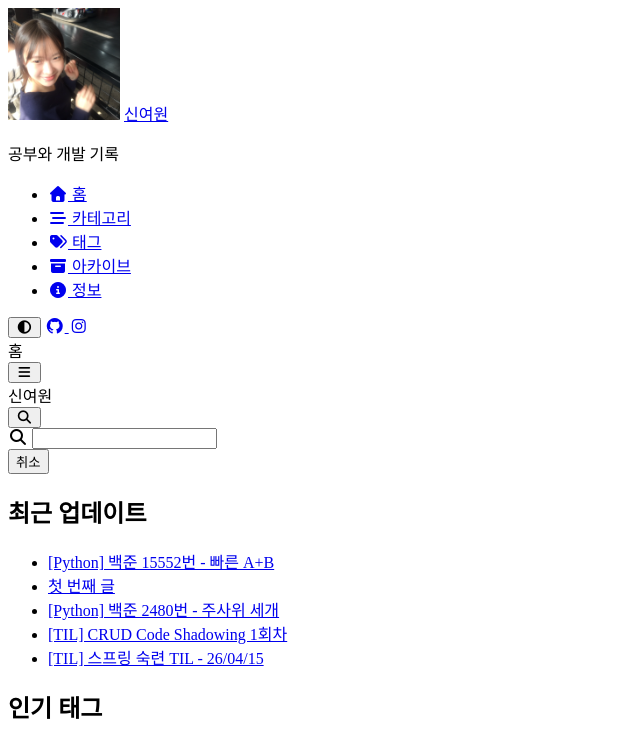
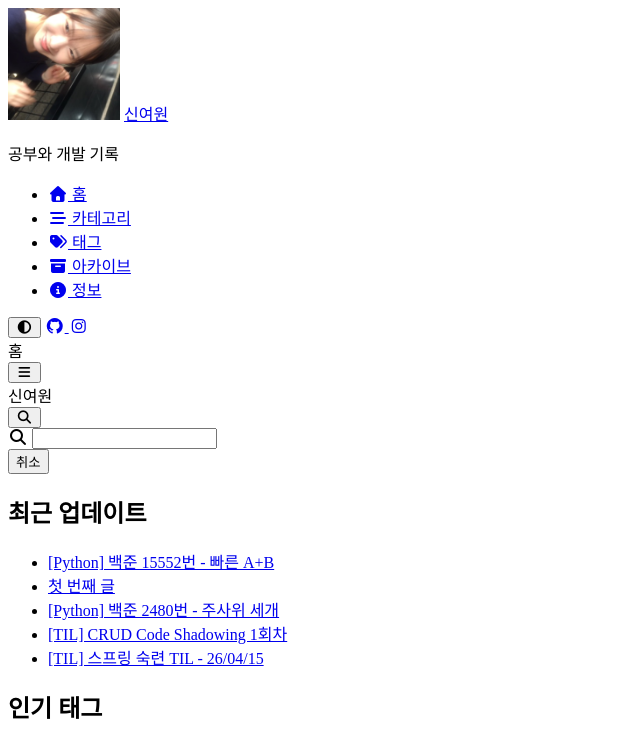
Before and after one commit to sinyeowon/sinyeowon.github.io, a Jekyll site: the page built from index.html, in a window 1280 px wide. Shown: the top 747 px of the page, without its empty margins (0-640 px from the left). Built offline with Jekyll 4.4.1, drawn with Linux system fonts in a browser that asks for light colours; cached includes are drawn as plain includes; nearby versions of some CDN libraries.

Commit message:
fix: normalize favicon image direction

```diff
--- a/_config.yml
+++ b/_config.yml
@@ -98,7 +98,7 @@
 cdn:
 
 # the avatar on sidebar, support local or CORS resources
-avatar: /assets/img/profile-avatar.png
+avatar: /assets/img/profile.png
 
 # The URL of the site-wide social preview image used in SEO `og:image` meta tag.
 # It can be overridden by a customized `page.image` in front matter.
```
Also changed, not shown: assets/img/favicons/apple-touch-icon.png, assets/img/favicons/favicon-96x96.png, assets/img/favicons/web-app-manifest-192x192.png, assets/img/favicons/web-app-manifest-512x512.png.
